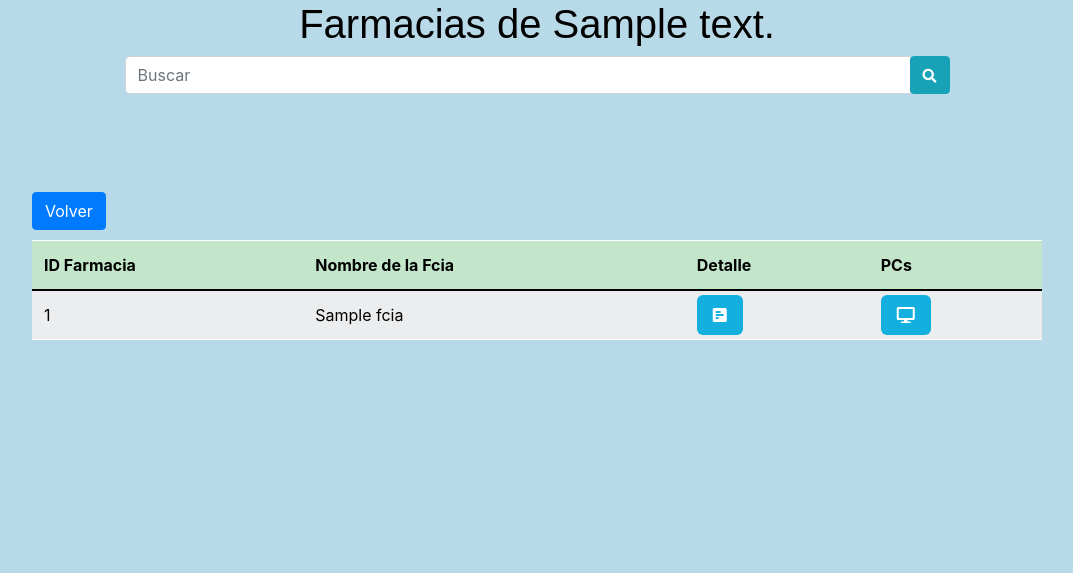
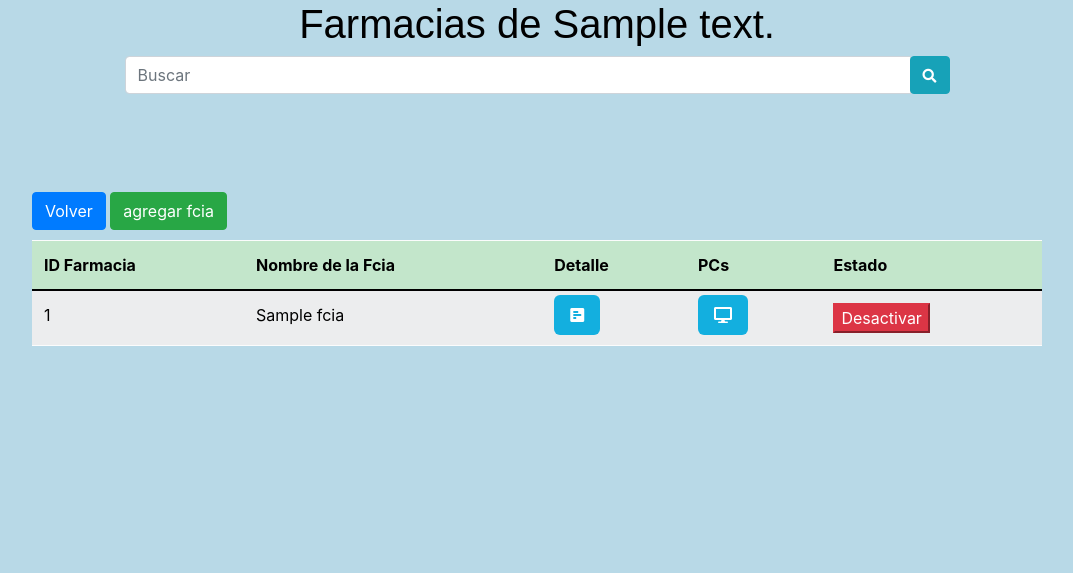
Before and after one commit to NoMeCompila/repositorio_prueba, a Django app: page /farmacias/lista_farmacias/ in a window 1280 px wide. Shown: the part 96-669 px from the top of the page, without its empty margins (103-1176 px from the left). Run offline with Django 3.2, Linux system fonts and the light colour scheme; a user stored in the database is signed in; tables that the repository leaves empty hold one stand-in row (values such as "Sample post"); some libraries are stand-ins or nearby versions.

Commit message:
agregar fcia funciona y se comienza con desacitivar

```diff
--- a/farmacia/models.py
+++ b/farmacia/models.py
@@ -74,7 +74,7 @@ localidad_status=[(1,"Activar"),(0,"Desactivar")]
 
 class Localidad(models.Model):
 
-    id_localidad = models.IntegerField("id_localidad", null = False, blank = False, primary_key=True)
+    id_localidad = models.IntegerField("Localidad", null = False, blank = False, primary_key=True)
     id_provincia_id = models.ForeignKey(Provincia, on_delete = models.CASCADE)
     descripcion = models.CharField("descripcion", max_length = 256, null = False, blank = False)
     estado = models.IntegerField(null=False, blank=False,choices=localidad_status,default=1)
@@ -86,16 +86,16 @@ class Localidad(models.Model):
         verbose_name_plural = 'localidades'
 
 
-# Tabla para Farm
+# Tabla para Farmacias
 class Fcia(models.Model):
 
-    nro_cliente  = models.IntegerField("id_farmacia", default = 1 ,null = False, blank = False, primary_key=True)
+    nro_cliente  = models.IntegerField("Número de Cliente", default = 1 ,null = False, blank = False, primary_key=True)
     nombre_facia = models.CharField("nombre_farmacia", max_length = 256, null = True, blank  = True)
     #direccion = models.CharField("direccion", max_length = 256, null = False, blank = False)
     id_localidad = models.ForeignKey(Localidad, on_delete = models.CASCADE)
     #ip = models.ForeignKey(Pc_Farmacia, on_delete = models.CASCADE)
     #ip = models.CharField(max_length=256, blank=True,null=True,default="192.168.0.")
-
+    estado = models.IntegerField(null=False, blank=False,choices=localidad_status,default=1) # en este caso el estado activo es = 0 inactivo = 1
     def __str__(self):
         return self.nombre_fcia
 
--- a/templates/farmacia/listar_farmacias.html
+++ b/templates/farmacia/listar_farmacias.html
@@ -48,6 +48,7 @@
                     <br>
                     <br>
                      <a href="javascript:history.back()"><button class="btn btn-primary" style="margin-bottom: 10px;">Volver</button></a>
+                     <a href="{% url 'farmacia:agregar_fcia' %}"><button button class="btn btn-success" style="margin-bottom: 10px;">agregar fcia</button></a>
 
                     <div class="tab">
                     <div class="table-responsive-sm">
@@ -58,6 +59,8 @@
                                     <th>Nombre de la Fcia</th>
                                     <th>Detalle</th>
                                     <th>PCs</th>
+                                    <th>Estado</th>
+                                    <!-- <th>estado</th> -->
                                 </tr>
                             </thead>
                             <tbody>
@@ -73,7 +76,12 @@
                                         <a class="button"  href="{% url 'farmacia:especificacion_pc' %}?lang={{far.nro_cliente}}">
                                         <span class="fas fa-desktop"></span></a>
                                     </td>
-
+                                    <td><a href=""><button class="btn-danger">Desactivar</button></a></td>
+                                    <!-- <td>
+                                        {% if far.estado == 0 %}
+                                            activo
+                                        {% endif %}
+                                    </td> -->
                                 </tr>
                                     {% endfor %}
                             </tbody>
```
Also changed, not shown: farmacia/forms.py (+17 -25 lines), farmacia/migrations/0003_auto_20210902_1706.py (added).
